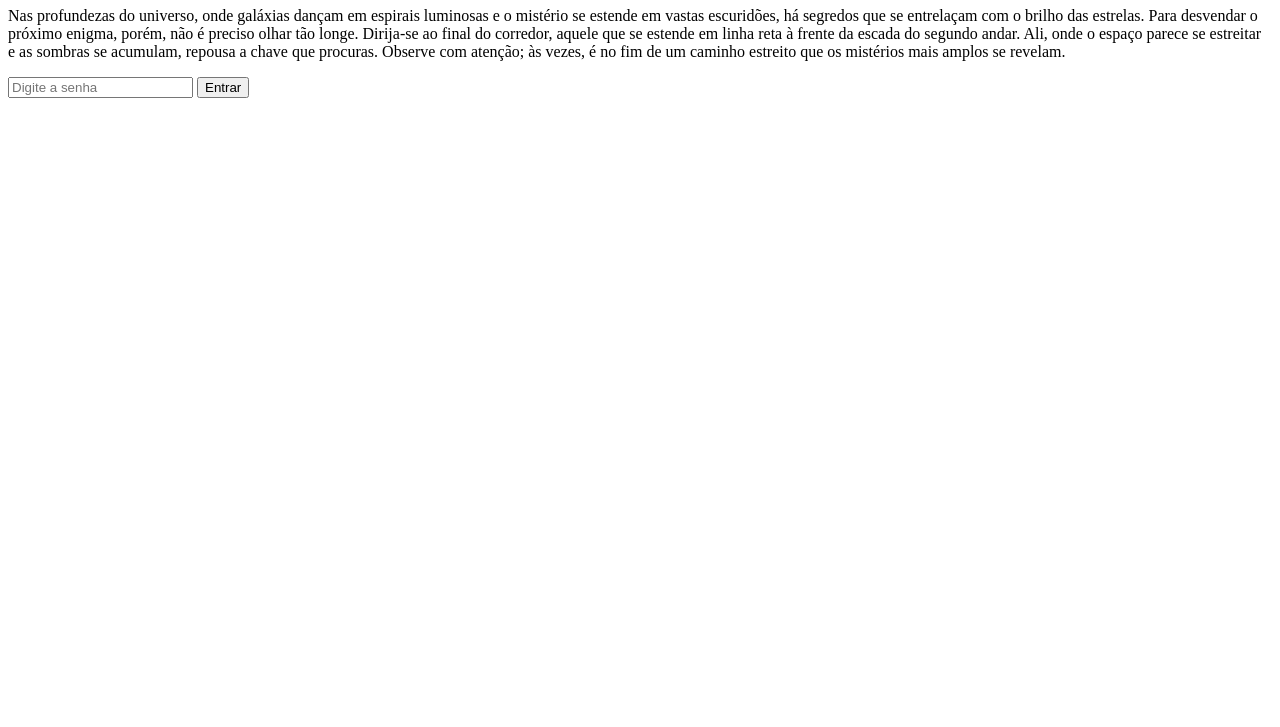
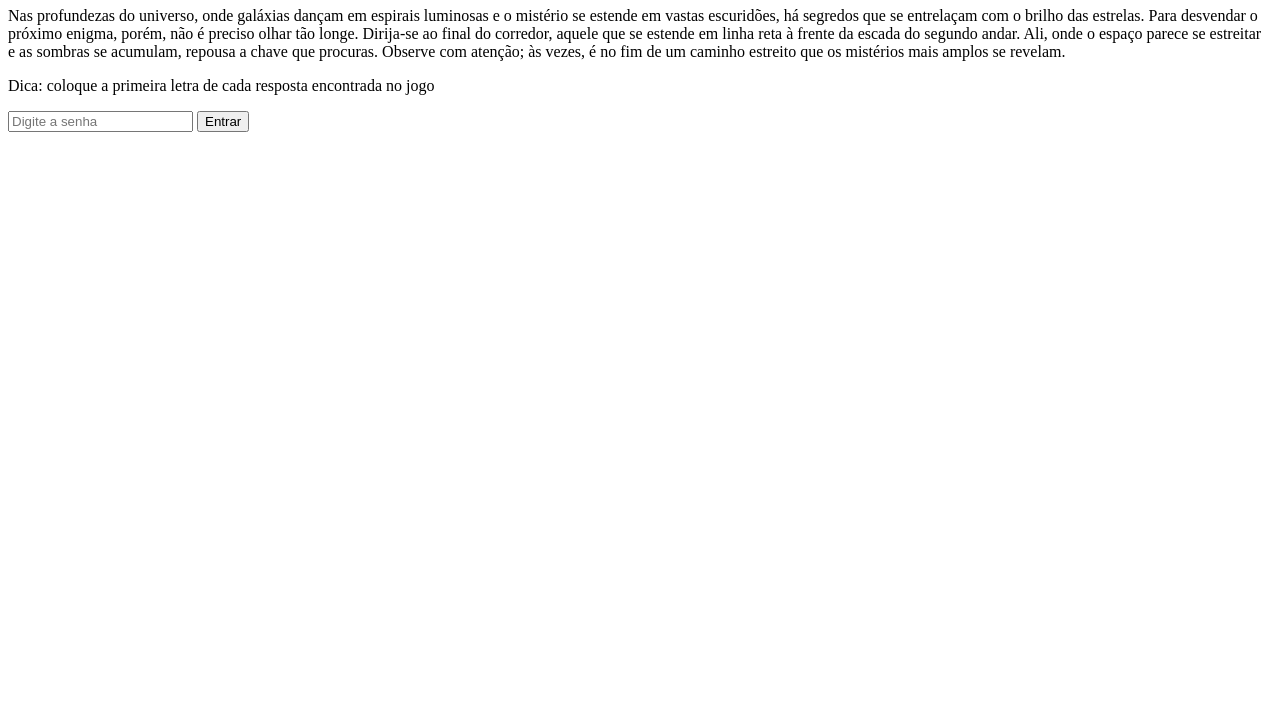
Before and after one commit to negnewton/enigmadouniverso, a plain HTML site: page pagina2.html in a window 1280 px wide. Shown: the part 73-800 px from the top of the page. Drawn offline with Linux system fonts and the light colour scheme.

Commit message:
Add files via upload

```diff
--- a/pagina2.html
+++ b/pagina2.html
@@ -8,6 +8,7 @@
 <body>
     <h1>Desafio 2</h1>
     <p>Nas profundezas do universo, onde galáxias dançam em espirais luminosas e o mistério se estende em vastas escuridões, há segredos que se entrelaçam com o brilho das estrelas. Para desvendar o próximo enigma, porém, não é preciso olhar tão longe. Dirija-se ao final do corredor, aquele que se estende em linha reta à frente da escada do segundo andar. Ali, onde o espaço parece se estreitar e as sombras se acumulam, repousa a chave que procuras. Observe com atenção; às vezes, é no fim de um caminho estreito que os mistérios mais amplos se revelam.</p>
+    <p>Dica: coloque a primeira letra de cada resposta encontrada no jogo</p>
     <input type="string" id="senha" placeholder="Digite a senha">
     <button onclick="verificarSenha()">Entrar</button>
 
```
